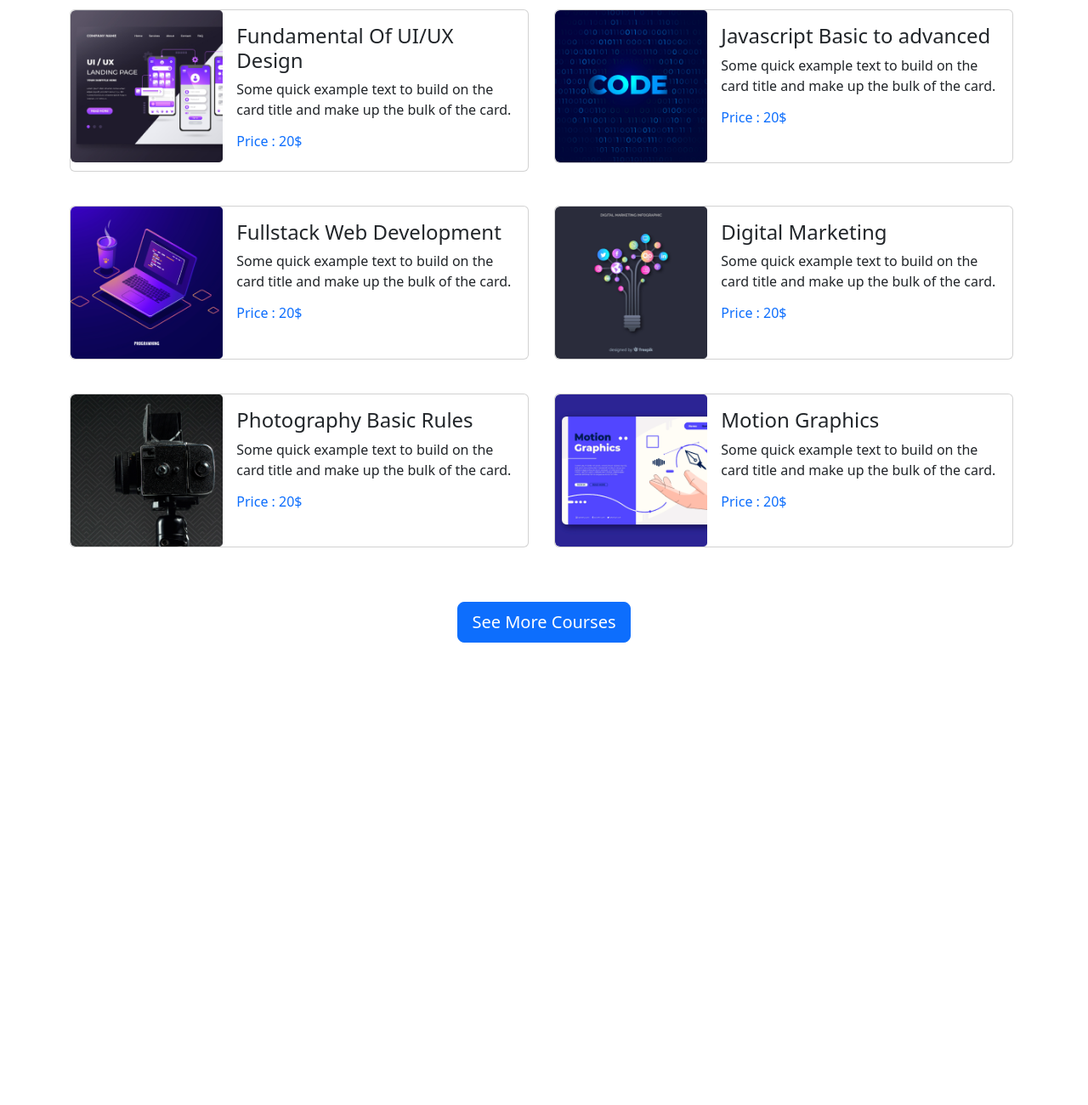
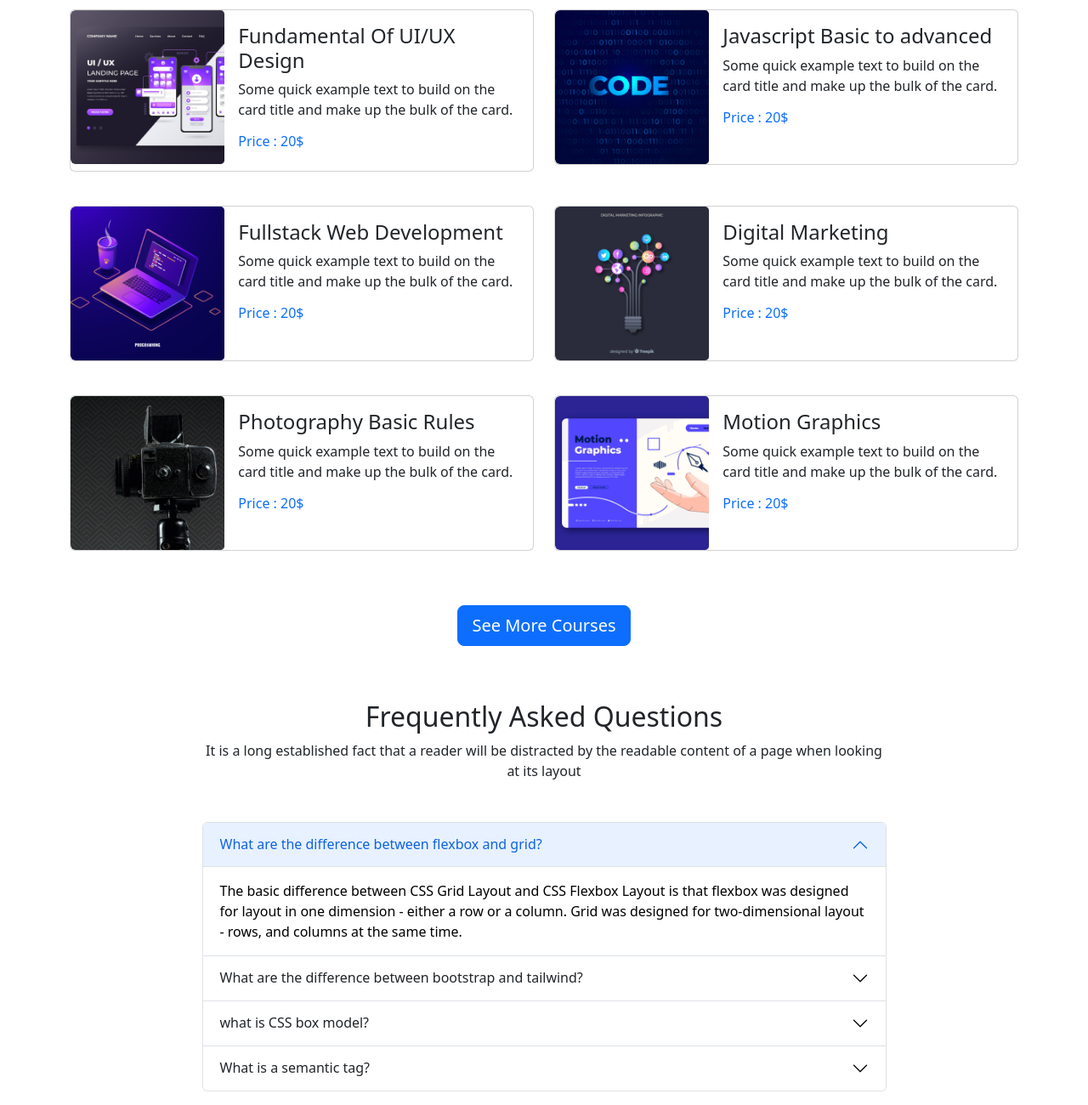
Before and after one commit to farjanactg/creative-education-website, a plain HTML site: page index.html in a window 1280 px wide. Shown: the part 885-2185 px from the top of the page at 85% size. Before the commit the page ends 1641 px from the top, so only its background shows below. Drawn offline with nearby package versions, Linux system fonts and the light colour scheme.

Commit message:
question and answer added

```diff
--- a/index.html
+++ b/index.html
@@ -1,12 +1,15 @@
 <!doctype html>
 <html lang="en">
+
 <head>
   <meta charset="utf-8">
   <meta name="viewport" content="width=device-width, initial-scale=1">
   <title>Learning Worlds</title>
-    <link href="https://cdn.jsdelivr.net/npm/bootstrap@5.2.0/dist/css/bootstrap.min.css" rel="stylesheet" integrity="sha384-gH2yIJqKdNHPEq0n4Mqa/HGKIhSkIHeL5AyhkYV8i59U5AR6csBvApHHNl/vI1Bx" crossorigin="anonymous">
+  <link href="https://cdn.jsdelivr.net/npm/bootstrap@5.2.0/dist/css/bootstrap.min.css" rel="stylesheet"
+    integrity="sha384-gH2yIJqKdNHPEq0n4Mqa/HGKIhSkIHeL5AyhkYV8i59U5AR6csBvApHHNl/vI1Bx" crossorigin="anonymous">
   <link rel="stylesheet" href="style.css">
 </head>
+
 <body>
 
   <header class="container">
@@ -14,7 +17,8 @@
     <nav class="navbar navbar-expand-lg bg-light">
       <div class="container">
         <a class="navbar-brand" href="#">Learnig Worlds</a>
-              <button class="navbar-toggler" type="button" data-bs-toggle="collapse" data-bs-target="#navbarSupportedContent" aria-controls="navbarSupportedContent" aria-expanded="false" aria-label="Toggle navigation">
+        <button class="navbar-toggler" type="button" data-bs-toggle="collapse" data-bs-target="#navbarSupportedContent"
+          aria-controls="navbarSupportedContent" aria-expanded="false" aria-label="Toggle navigation">
           <span class="navbar-toggler-icon"></span>
         </button>
         <div class="collapse navbar-collapse" id="navbarSupportedContent">
@@ -53,16 +57,20 @@
     <section class="mt-5">
       <div id="carouselExampleCaptions" class="carousel slide" data-bs-ride="false">
         <div class="carousel-indicators">
-                  <button type="button" data-bs-target="#carouselExampleCaptions" data-bs-slide-to="0" class="active" aria-current="true" aria-label="Slide 1"></button>
-                  <button type="button" data-bs-target="#carouselExampleCaptions" data-bs-slide-to="1" aria-label="Slide 2"></button>
-                  <button type="button" data-bs-target="#carouselExampleCaptions" data-bs-slide-to="2" aria-label="Slide 3"></button>
+          <button type="button" data-bs-target="#carouselExampleCaptions" data-bs-slide-to="0" class="active"
+            aria-current="true" aria-label="Slide 1"></button>
+          <button type="button" data-bs-target="#carouselExampleCaptions" data-bs-slide-to="1"
+            aria-label="Slide 2"></button>
+          <button type="button" data-bs-target="#carouselExampleCaptions" data-bs-slide-to="2"
+            aria-label="Slide 3"></button>
         </div>
         <div class="carousel-inner">
           <div class="carousel-item active">
             <img src="images/cover/cover-1.png" class="d-block w-100 disabled" alt="...">
             <div class="carousel-caption d-none d-md-block ">
               <h1 class=" mb-2">Get Started Digital Learning</h1>
-                      <p class="mb-2">It is a long established fact that a reader will be distracted by the readable content of a page when looking at its layout.</p>
+              <p class="mb-2">It is a long established fact that a reader will be distracted by the readable content of
+                a page when looking at its layout.</p>
               <button type="button" class="btn btn-primary btn-lg">Get Started</button>
             </div>
           </div>
@@ -70,7 +78,8 @@
             <img src="images/cover/cover-2.jpg" class="d-block w-100" alt="...">
             <div class="carousel-caption d-none d-md-block">
               <h1 class="mb-3">Get Started Digital Learning</h1>
-                      <p class="mb-2">It is a long established fact that a reader will be distracted by the readable content of a page when looking at its layout.</p>
+              <p class="mb-2">It is a long established fact that a reader will be distracted by the readable content of
+                a page when looking at its layout.</p>
               <button type="button" class="btn btn-primary btn-lg">Get Started</button>
             </div>
           </div>
@@ -78,17 +87,20 @@
             <img src="images/cover/cover-3.jpg" class="d-block w-100" alt="...">
             <div class="carousel-caption d-none d-md-block">
               <h1 class=" mb-2">Get Started Digital Learning</h1>
-                      <p class="mb-2">It is a long established fact that a reader will be distracted by the readable content of a page when looking at its layout.</p>
+              <p class="mb-2">It is a long established fact that a reader will be distracted by the readable content of
+                a page when looking at its layout.</p>
               <button type="button" class="btn btn-primary btn-lg">Get Started</button>
             </div>
 
           </div>
         </div>
-                <button class="carousel-control-prev" type="button" data-bs-target="#carouselExampleCaptions" data-bs-slide="prev">
+        <button class="carousel-control-prev" type="button" data-bs-target="#carouselExampleCaptions"
+          data-bs-slide="prev">
           <span class="carousel-control-prev-icon" aria-hidden="true"></span>
           <span class="visually-hidden">Previous</span>
         </button>
-                <button class="carousel-control-next" type="button" data-bs-target="#carouselExampleCaptions" data-bs-slide="next">
+        <button class="carousel-control-next" type="button" data-bs-target="#carouselExampleCaptions"
+          data-bs-slide="next">
           <span class="carousel-control-next-icon" aria-hidden="true"></span>
           <span class="visually-hidden">Next</span>
         </button>
@@ -101,14 +113,15 @@
           Discover Our Popular Courses
         </h2>
         <p class="text-center">
-                It is a long established fact that a reader will be distracted by the readable content of a page when looking at its layout.
+          It is a long established fact that a reader will be distracted by the readable content of a page when looking
+          at its layout.
         </p>
       </div>
     </section>
     <!-- card start -->
-        <section class="  my-5 d-flex row row-cols-1 row-cols-md-2 g-4">
+    <section class=" my-5 d-flex row row-cols-1 row-cols-md-1 row-cols-lg-2 g-4">
       <div>
-          <div class="card p-0 mb-3" style="max-width: 540px;">
+        <div class="card p-0 mb-3" style="max-width: 100% ; ">
           <div class="row g-0">
             <div class="col-md-4">
               <img src="images/course/course-1.png" class="img-fluid rounded-start" alt="...">
@@ -128,7 +141,7 @@
 
 
       <div>
-          <div class="card p-0 mb-3" style="max-width: 540px;">
+        <div class="card p-0 mb-3" style="max-width: 100%;">
           <div class="row g-0">
             <div class="col-md-4">
               <img src="images/course/course-2.png" class="img-fluid rounded-start" alt="...">
@@ -147,7 +160,7 @@
       </div>
 
       <div>
-          <div class="card p-0 mb-3" style="max-width: 540px;">
+        <div class="card p-0 mb-3" style="max-width: 100%;">
           <div class="row g-0">
             <div class="col-md-4">
               <img src="images/course/course-3.png" class="img-fluid rounded-start" alt="...">
@@ -165,7 +178,7 @@
       </div>
 
       <div>
-          <div class="card p-0 mb-3" style="max-width: 540px;">
+        <div class="card p-0 mb-3" style="max-width: 100%;">
           <div class="row g-0">
             <div class="col-md-4">
               <img src="images/course/course-4.png" class="img-fluid rounded-start" alt="...">
@@ -183,7 +196,7 @@
       </div>
 
       <div>
-          <div class="card p-0 mb-3" style="max-width: 540px;">
+        <div class="card p-0 mb-3" style="max-width: 100%;">
           <div class="row g-0">
             <div class="col-md-4">
               <img src="images/course/course-5.png" class="img-fluid rounded-start" alt="...">
@@ -201,7 +214,7 @@
       </div>
 
       <div>
-          <div class="card p-0 mb-3" style="max-width: 540px;">
+        <div class="card p-0 mb-3" style="max-width: 100%;">
           <div class="row g-0">
             <div class="col-md-4">
               <img src="images/course/course-6.png" class="img-fluid rounded-start" alt="...">
@@ -224,7 +237,92 @@
       <button type="button" class="btn btn-primary btn-lg">See More Courses</button>
     </div>
     <!-- card end -->
+    <!-- question and answer start -->
+    <section class="mx-auto w-75 p-3 ">
+      <div class=" text-center my-5">
+        <h2>Frequently Asked Questions</h2>
+        <P>It is a long established fact that a reader will be distracted by the readable
+          content of a page when looking at its layout</P>
+      </div>
+
+
+      <div class="accordion  " id="accordionExample">
+        <div class="accordion-item">
+          <h2 class="accordion-header" id="headingOne">
+            <button class="accordion-button" type="button" data-bs-toggle="collapse" data-bs-target="#collapseOne"
+              aria-expanded="true" aria-controls="collapseOne">
+              What are the difference between flexbox and grid?
+            </button>
+          </h2>
+          <div id="collapseOne" class="accordion-collapse collapse show" aria-labelledby="headingOne"
+            data-bs-parent="#accordionExample">
+            <div class="accordion-body">
+              The basic difference between CSS Grid Layout and CSS Flexbox Layout is that flexbox was designed for
+              layout in one dimension - either a row or a column. Grid was designed for two-dimensional layout - rows,
+              and columns at the same time.
+            </div>
+          </div>
+        </div>
+        <div class="accordion-item">
+          <h2 class="accordion-header" id="headingTwo">
+            <button class="accordion-button collapsed" type="button" data-bs-toggle="collapse"
+              data-bs-target="#collapseTwo" aria-expanded="false" aria-controls="collapseTwo">
+              What are the difference between bootstrap and tailwind?
+            </button>
+          </h2>
+          <div id="collapseTwo" class="accordion-collapse collapse" aria-labelledby="headingTwo"
+            data-bs-parent="#accordionExample">
+            <div class="accordion-body">
+              Bootstrap comes with a set of pre-styled responsive, mobile-first components that possess a definite UI
+              kit. Tailwind CSS uses a set of utility classes to create a neat UI with more flexibility and uniqueness.
+              Sites created using Bootstrap follow the generic pattern that makes them look identical
+            </div>
+          </div>
+        </div>
+        <div class="accordion-item">
+          <h2 class="accordion-header" id="headingThree">
+            <button class="accordion-button collapsed" type="button" data-bs-toggle="collapse"
+              data-bs-target="#collapseThree" aria-expanded="false" aria-controls="collapseThree">
+              what is CSS box model?
+            </button>
+          </h2>
+
+          <div id="collapseThree" class="accordion-collapse collapse" aria-labelledby="headingTwo"
+            data-bs-parent="#accordionExample">
+            <div class="accordion-body">
+              In CSS, the term "box model" is used when talking about design and layout. The CSS box model is
+              essentially a box that wraps around every HTML element. It consists of: margins, borders, padding, and the
+              actual content.
+            </div>
+          </div>
+        </div>
+
+        <div class="accordion-item">
+          <h2 class="accordion-header" id="headingFour">
+            <button class="accordion-button collapsed" type="button" data-bs-toggle="collapse"
+              data-bs-target="#collapseFour" aria-expanded="false" aria-controls="collapseThree">
+              What is a semantic tag?
+            </button>
+          </h2>
+
+          <div id="collapseFour" class="accordion-collapse collapse" aria-labelledby="headingThree"
+            data-bs-parent="#accordionExample">
+            <div class="accordion-body">
+              The HTML semantics refers to the tags that provide meaning to an HTML page rather than just presentation.
+              It makes HTML more comprehensible by better defining the different sections and layout of web pages
+            </div>
+
+          </div>
+        </div>
+      </div>
+
+
+    </section>
+    <!-- question and answer end -->
   </header>
-    <script src="https://cdn.jsdelivr.net/npm/bootstrap@5.2.0/dist/js/bootstrap.bundle.min.js" integrity="sha384-A3rJD856KowSb7dwlZdYEkO39Gagi7vIsF0jrRAoQmDKKtQBHUuLZ9AsSv4jD4Xa" crossorigin="anonymous"></script>
+  <script src="https://cdn.jsdelivr.net/npm/bootstrap@5.2.0/dist/js/bootstrap.bundle.min.js"
+    integrity="sha384-A3rJD856KowSb7dwlZdYEkO39Gagi7vIsF0jrRAoQmDKKtQBHUuLZ9AsSv4jD4Xa"
+    crossorigin="anonymous"></script>
 </body>
+
 </html>
```
Also changed, not shown: style.css (line endings or trailing spaces). Lines whose indentation alone changed are shown as unchanged.
